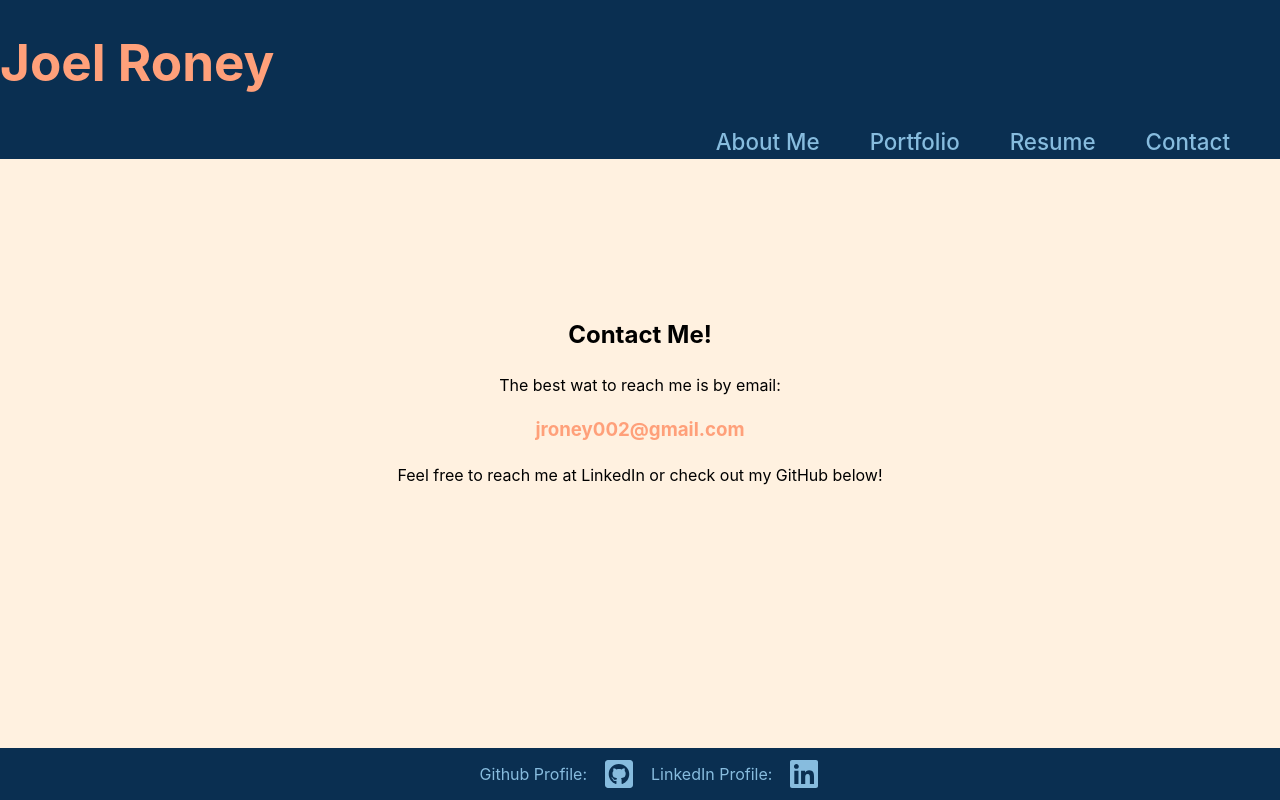
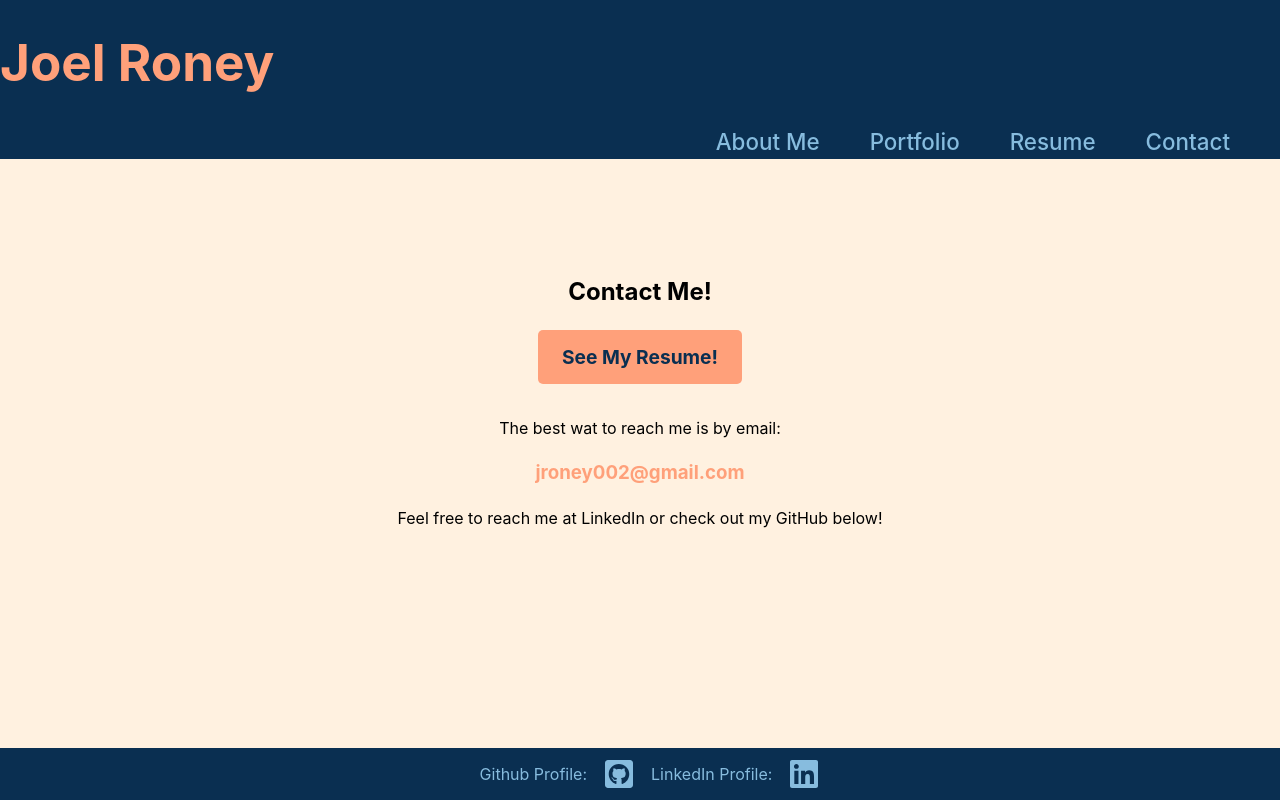
Before and after one commit to fluviangumbo/React-Portfolio, a React (Vite) app: page /Contact in a window 1280 px wide. Built offline with nearby package versions, Linux system fonts and the light colour scheme.

Commit message:
added resume to contact page

```diff
--- a/src/components/Contact.jsx
+++ b/src/components/Contact.jsx
@@ -2,6 +2,11 @@
     return (
         <div className="contact">
             <h2>Contact Me!</h2>
+            <div className="resume-contact">
+                <a href="https://docs.google.com/document/d/1W8q_r5Q_HEGPfssyZ4NbSgia3fyX4UK0KOtYzU5i4nc/edit?usp=sharing" target="_blank" rel="noopener noreferrer">
+                    See My Resume!
+                </a>
+            </div>
             <div>
                 <p>The best wat to reach me is by email:</p>
                 <h3>jroney002@gmail.com</h3>
--- a/src/index.css
+++ b/src/index.css
@@ -284,10 +284,6 @@
   overflow-wrap: break-word; /* Ensures long words break */
 }
 
-.contact {
-
-}
-
 .contact div h3 {
   color: var(--soft-orange)
 }
@@ -297,6 +293,28 @@
 }
 #ME {
   font-size: 2rem;
+}
+
+.resume-contact {
+  text-align: center;
+  margin-bottom: 2rem;
+}
+
+.resume-contact a {
+  display: inline-block;
+  background-color: var(--soft-orange);
+  color: var(--navy);
+  padding: 0.8rem 1.5rem;
+  font-size: 1.2rem;
+  font-weight: bold;
+  text-decoration: none;
+  border-radius: 5px;
+  transition: background-color 0.3s, color 0.3s;
+}
+
+.resume-contact a:hover {
+  background-color: var(--light-blue);
+  color: var(--soft-orange);
 }
 
 .resume {
```
